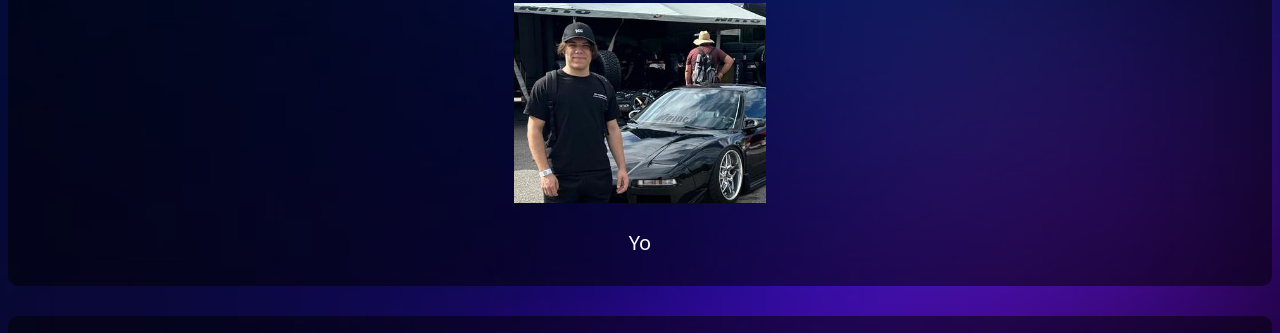
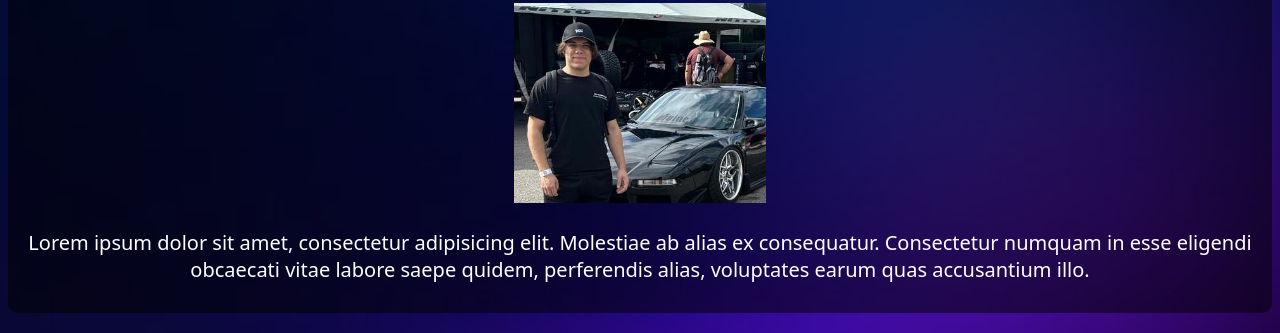
Before and after one commit to lomokwa/homework1, a plain HTML site: page Website/index.html in a window 1280 px wide. Shown: the part 273-606 px from the top of the page. Drawn offline with Linux system fonts and the light colour scheme.

Commit message:
Added Lorem Ipsum to "About Me" section

```diff
--- a/Website/index.html
+++ b/Website/index.html
@@ -14,7 +14,7 @@
     <div class="about-me">
         <h2>About Me</h2>
             <a href="https://youtu.be/UsWW1g0n_bk?t=17"><img height="200px" src="./imgs/eu2.jpg" alt="Guy wearing all black, with a black hat, in front of a black car"></a>
-            <p>Yo</p>
+            <p>Lorem ipsum dolor sit amet, consectetur adipisicing elit. Molestiae ab alias ex consequatur. Consectetur numquam in esse eligendi obcaecati vitae labore saepe quidem, perferendis alias, voluptates earum quas accusantium illo.</p>
     </div>
 
     <div class="socials">
```
